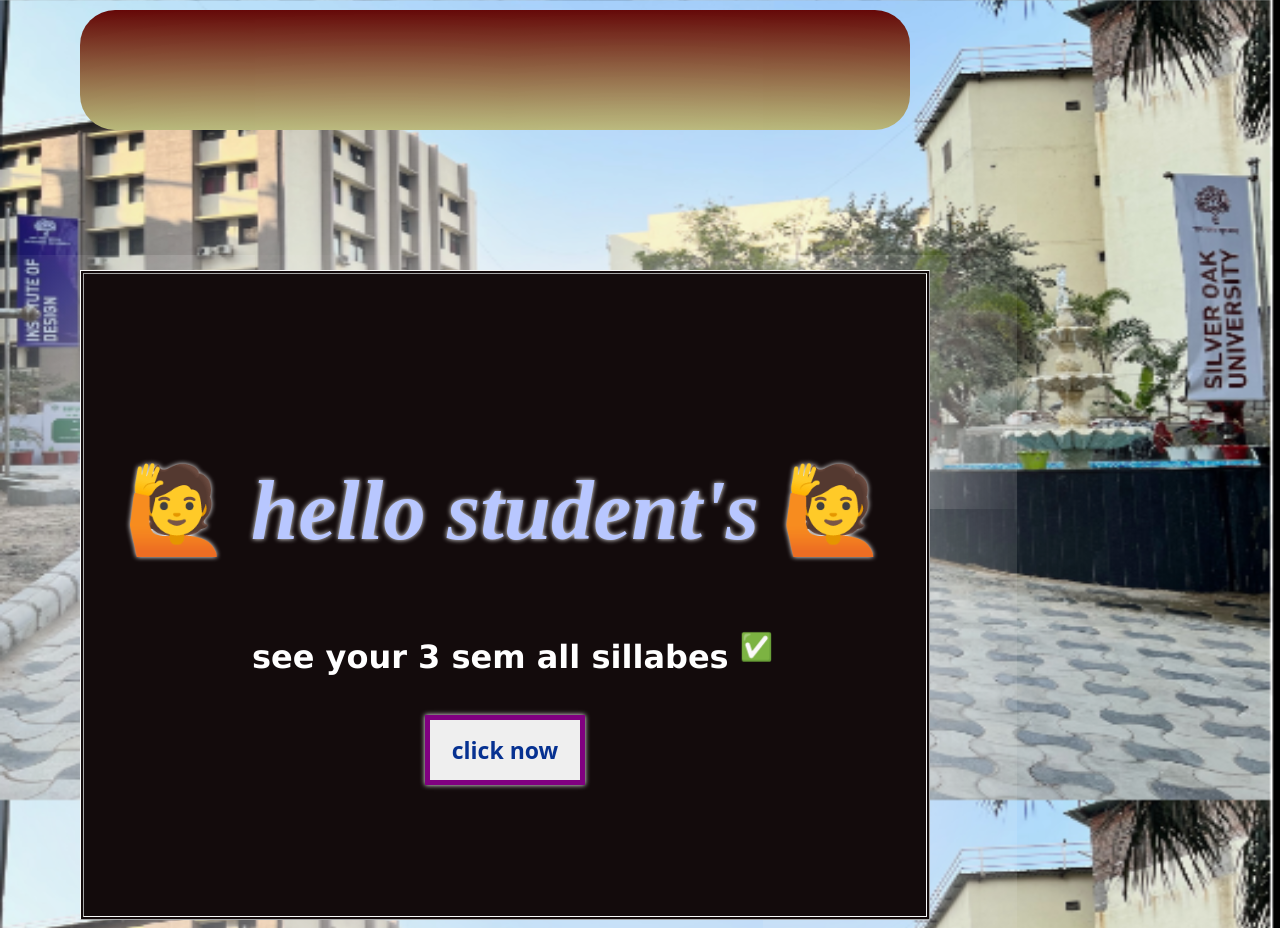
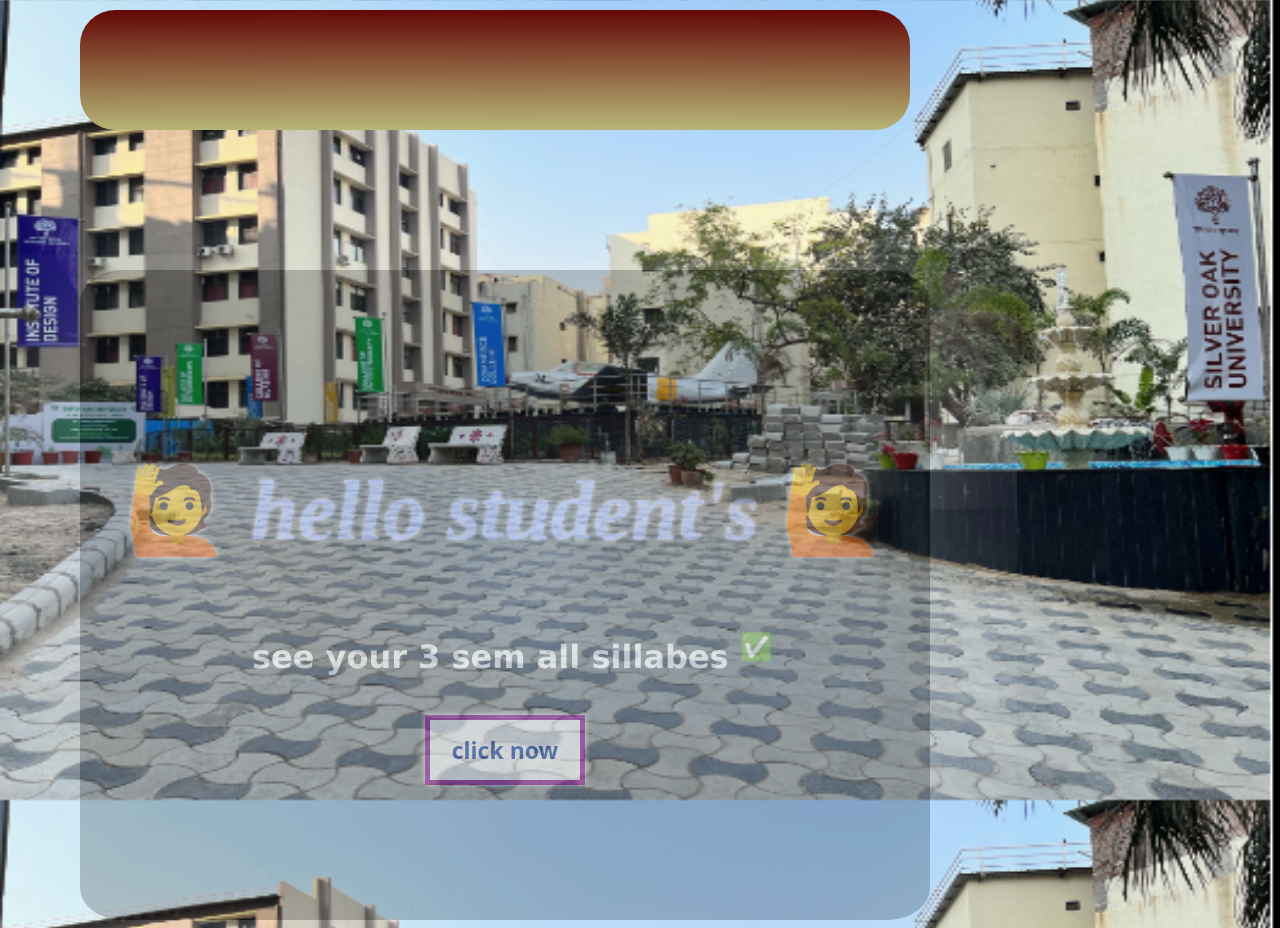
Before and after one commit to thakormanav/.bca, a plain HTML site: page k0.1.html in a window 1280 px wide. Drawn offline with Linux system fonts and the light colour scheme.

Commit message:
Update k0.1.html

```diff
--- a/k0.1.html
+++ b/k0.1.html
@@ -69,12 +69,14 @@
         table {
             margin-top: 70px;
             box-shadow: 0 0 500px rgb(248, 246, 245);
-            background: rgb(19, 11, 12);
+            background: rgba(50, 50, 50, 0.503);
             color: white;
             border-color: rgb(249, 250, 250);
-            border-width: 0.5px;
+            border: 2px solid rgba(0, 0, 0, 0);
             width: 850px;
             height: 650px;
+            border-radius: 5%;
+            opacity: 50%;
 
 
         }
@@ -215,7 +217,7 @@
 
     <table border="1px" style="font-size: 50px;">
         <tr>
-            <th>
+            <th class="thd">
                 <h2 align="center"> 🙋
                     <i> hello student's</i> 🙋
                 </h2>
```
